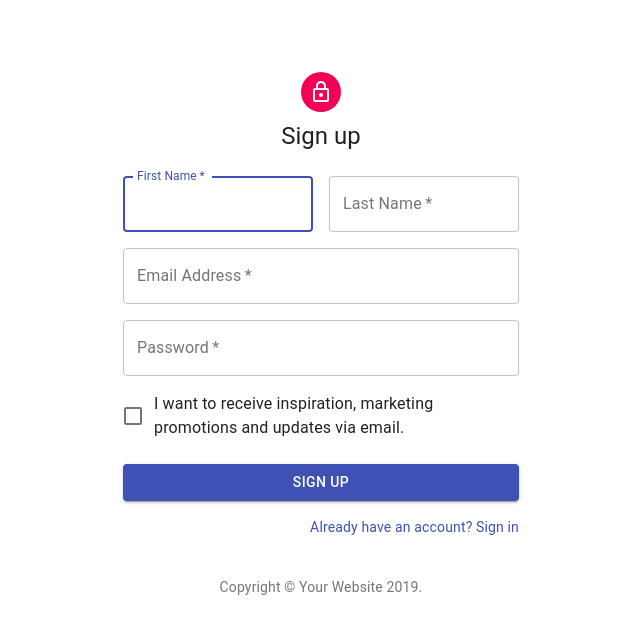
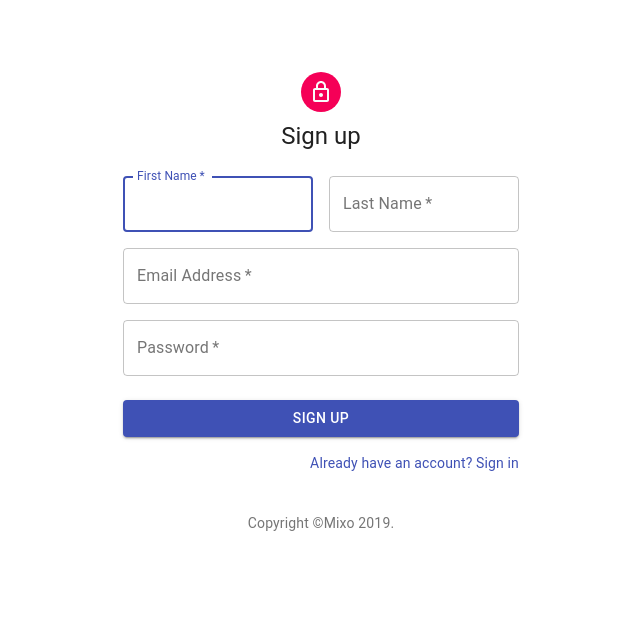
Before and after one commit to AfricanBruceWayne/mixo-mlab, a React (Create React App) app in the folder client/: page / in a window 1280 px wide. Shown: the top 634 px of the page, without its empty margins (319-959 px from the left). Built offline with nearby package versions, Linux system fonts and the light colour scheme.

Commit message:
Updated Auth

```diff
--- a/client/src/components/auth/Login.js
+++ b/client/src/components/auth/Login.js
@@ -18,7 +18,7 @@
     <Typography variant="body2" color="textSecondary" align="center">
       {'Copyright © '}
       <Link color="inherit" href="https://material-ui.com/">
-        Your Website
+        Mixo
       </Link>{' '}
       {new Date().getFullYear()}
       {'.'}
--- a/client/src/components/auth/Signup.js
+++ b/client/src/components/auth/Signup.js
@@ -3,8 +3,6 @@
 import Button from '@material-ui/core/Button';
 import CssBaseline from '@material-ui/core/CssBaseline';
 import TextField from '@material-ui/core/TextField';
-import FormControlLabel from '@material-ui/core/FormControlLabel';
-import Checkbox from '@material-ui/core/Checkbox';
 import Link from '@material-ui/core/Link';
 import Grid from '@material-ui/core/Grid';
 import Box from '@material-ui/core/Box';
@@ -16,9 +14,9 @@
 function Copyright() {
   return (
     <Typography variant="body2" color="textSecondary" align="center">
-      {'Copyright © '}
+      {'Copyright ©'}
       <Link color="inherit" href="https://material-ui.com/">
-        Your Website
+        Mixo
       </Link>{' '}
       {new Date().getFullYear()}
       {'.'}
@@ -112,12 +110,6 @@
                 autoComplete="current-password"
               />
             </Grid>
-            <Grid item xs={12}>
-              <FormControlLabel
-                control={<Checkbox value="allowExtraEmails" color="primary" />}
-                label="I want to receive inspiration, marketing promotions and updates via email."
-              />
-            </Grid>
           </Grid>
           <Button
             type="submit"
```
